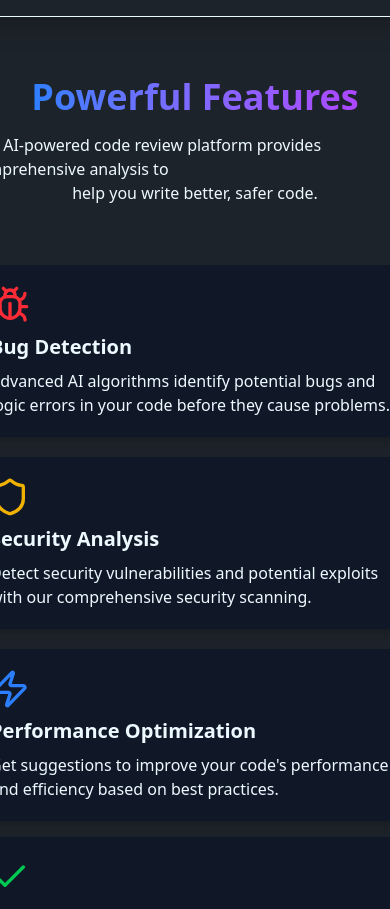
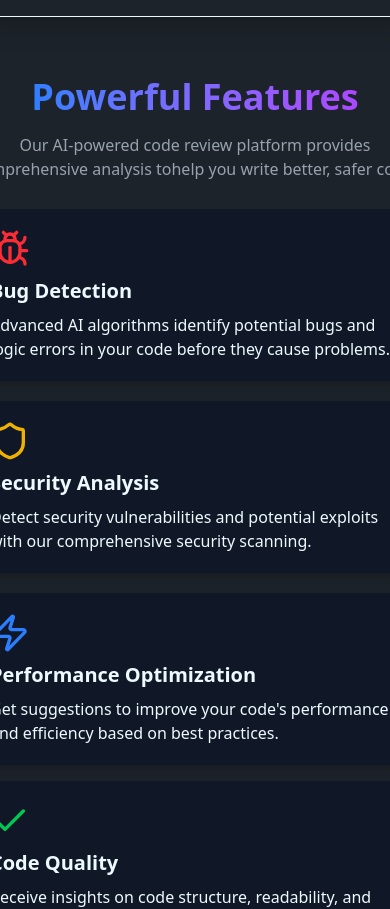
Before and after one commit to NajeebUrRehmanRaja/fixmate-ui, a React (Vite) app in the folder FrontEnd/: page / in a window 390 px wide. Shown: the part 1404-2313 px from the top of the page. Built offline with nearby package versions, Linux system fonts and the light colour scheme.

Commit message:
feat: enhance Home component layout for improved text presentation and responsiveness

```diff
--- a/FrontEnd/src/pages/Home.jsx
+++ b/FrontEnd/src/pages/Home.jsx
@@ -100,11 +100,14 @@ const Home = () => {
         <h2 className="text-4xl font-bold mb-4 bg-gradient-to-r from-blue-500 to-purple-500 mt-5 bg-clip-text text-transparent">
           Powerful Features
         </h2>
-        <p className="text-muted-foreground max-w-2xl mb-15 mx-auto flex flex-col justify-center items-center">
-          Our AI-powered code review platform provides comprehensive analysis to
-          <span></span>
-          help you write better, safer code.
-        </p>
+        <div className="text-muted-foreground md:text-xl text-gray-400 text-center">
+          <p className="md:flex md:flex-col mb-5">
+            Our AI-powered code review platform provides comprehensive analysis
+            to
+            <span></span>
+            help you write better, safer code.
+          </p>
+        </div>
         <div className="grid grid-cols-1 w-[450px] md:w-full md:grid-cols-3 lg:grid-cols-3 gap-5">
           <Cards
             icon={<Bug className="h-10 w-10 text-red-500" />}
```
